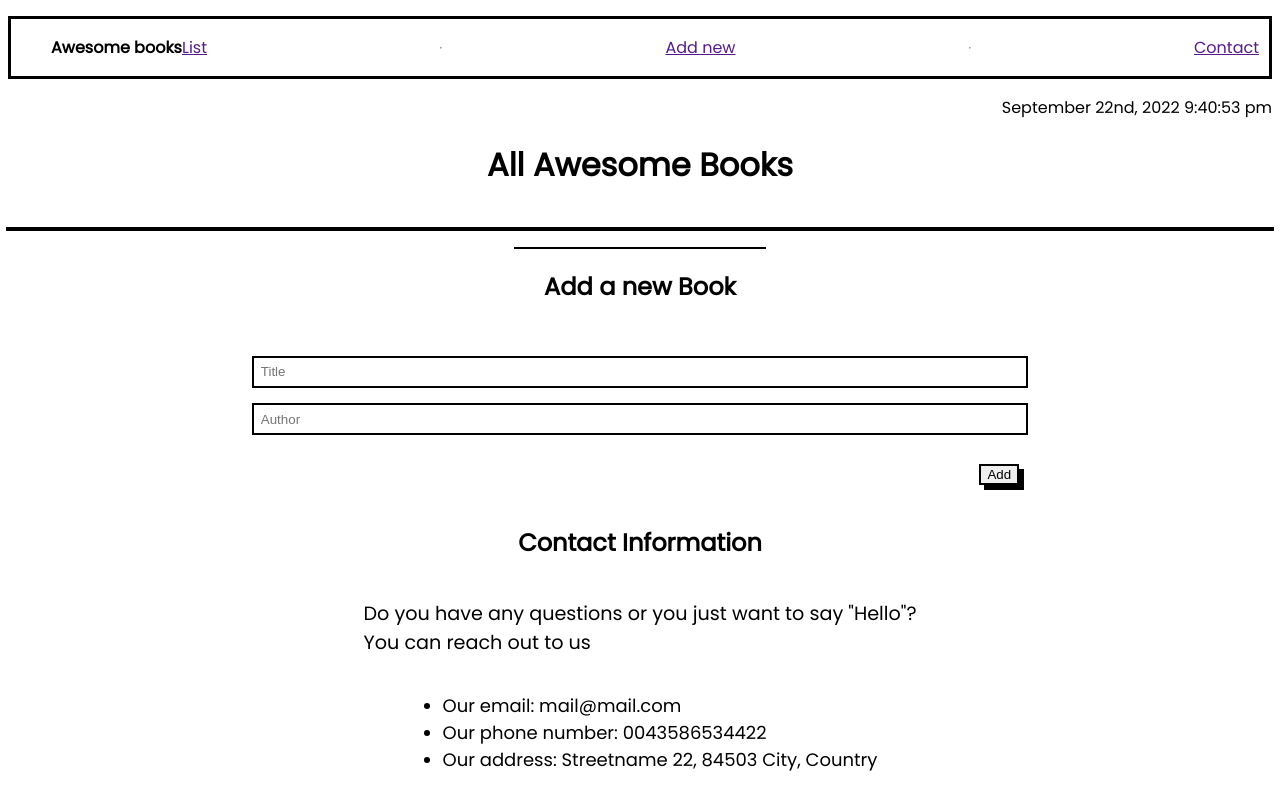
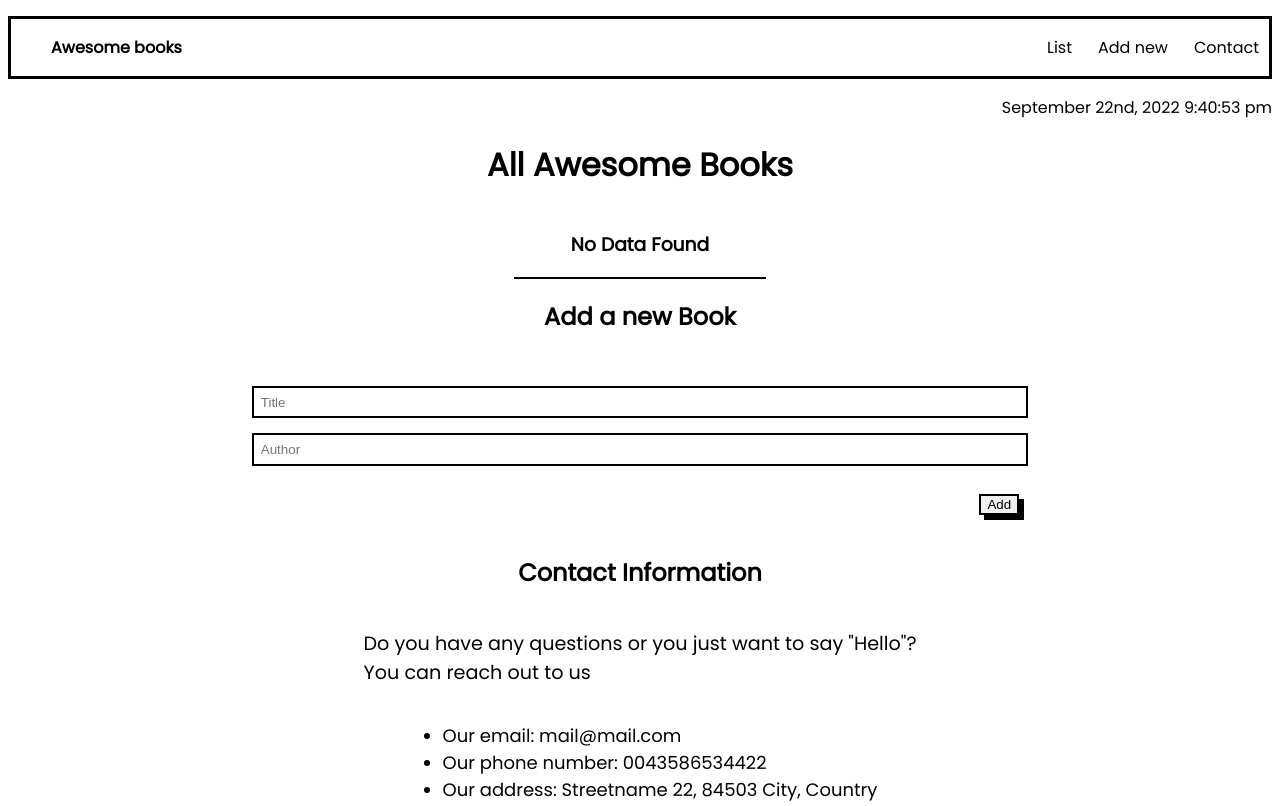
Before and after one commit to hopeforkoami/Awesome_books, a plain HTML site: page aio.html in a window 1280 px wide. Shown: the top 806 px of the page. Drawn offline with Linux system fonts and the light colour scheme.

Commit message:
Update aio.html

```diff
--- a/aio.html
+++ b/aio.html
@@ -16,9 +16,11 @@
 	<nav id="nav">
 		<ul id="nav-links" class="nav-menu">
 			<p class="nav-title">Awesome books</p>
-			<li class="nav-link book_list_section" ><a href="">List</a></li><hr>
-			<li class="nav-link book_add_section" ><a href="">Add new</a></li><hr>
-			<li class="nav-link book_contact_section" ><a href="">Contact</a></li>
+			<div class="menuItems">
+				<li class="nav-link book_list_section" >List</li>
+				<li class="nav-link book_add_section" >Add new</li>
+				<li class="nav-link book_contact_section" >Contact</li>
+			</div>
 		</ul>
 </nav>
 <div class="date">
@@ -27,7 +29,8 @@
 <div class="container">
 	<div class="booklistsection">
 		<h1 class="container_title">All Awesome Books</h1>
-		<ul class="books">
+		<h3 class="nodata_Message">No Data Found</h3>
+		<ul class="books hidden_item">
 		</ul>
 		<div class="separator"></div>
 	</div>
```
